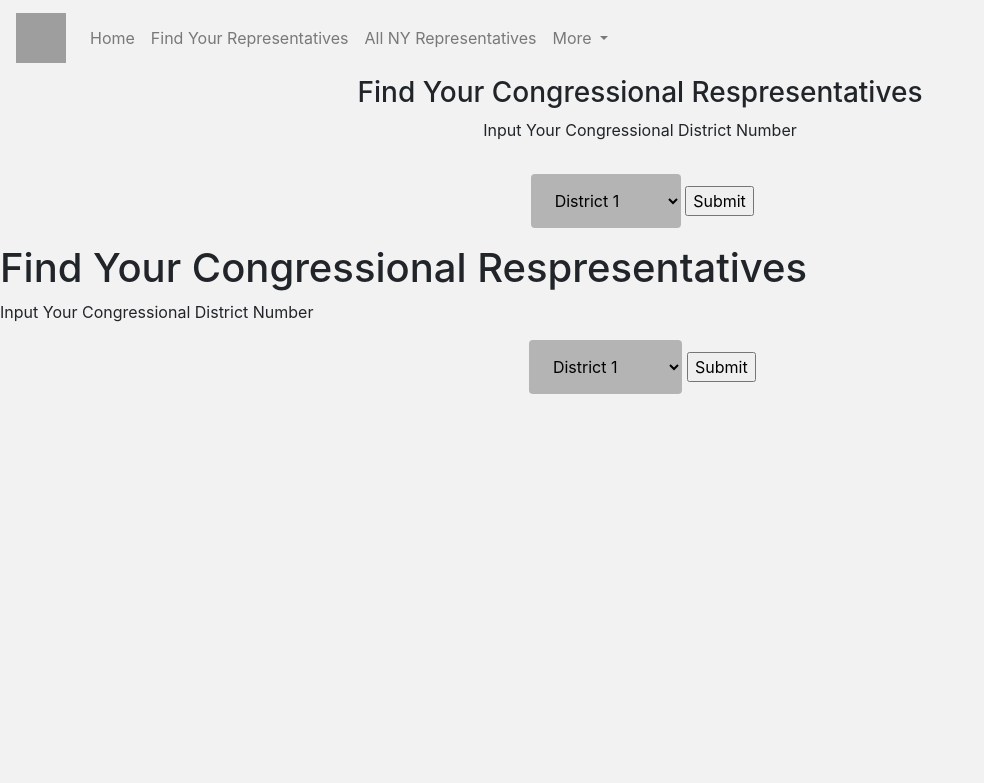
After one commit to nuzatc/final_proj, a Flask app: page /reps in a window 1280 px wide. The commit adds this page. Shown: the top 783 px of the page, without its empty margins (0-984 px from the left). Run offline with Flask 2, Linux system fonts and the light colour scheme; data that the repository does not hold is empty; some libraries are stand-ins or nearby versions; grey boxes are pictures that could not be loaded.

Commit message:
july 29 changes

```diff
--- a/app.py
+++ b/app.py
@@ -6,6 +6,7 @@ from flask import request
 from flask_pymongo import PyMongo
 import os
 import requests
+from datetime import datetime
 
 # from flask_pymongo import PyMongo
 # -- Initialization section --
@@ -25,8 +26,13 @@ mayor = mongo.db.mayor
 # INDEX
  # --- HOMEPAGE WITH A FORM TO SUBMIT A ZIPCODE
 @app.route('/')
-@app.route('/index')
-def index():
+
+@app.route('/home')
+def home():
+    return render_template('home.html')
+
+@app.route('/reps')
+def reps():
     #step1 connect to database
     hor1 = mongo.db.hor
     senate1 = mongo.db.senate
@@ -40,7 +46,7 @@ def index():
     print(govs)
 
     #step3 return render template
-    return render_template('index.html', hors = hors, senates = senates, govs = govs)
+    return render_template('reps.html', hors = hors, senates = senates, govs = govs)
 
 @app.route('/yourRepresentatives', methods = ["GET", "POST"])
 def yourRepresentatives():
@@ -55,7 +61,7 @@ def yourRepresentatives():
         senate1 = mongo.db.senate
         gov1 = mongo.db.gov
         #3 query mongo zipcodes that match user input
-        horss = list(hor1.find({"district": user_district}))[0]
+        horss = list(hor1.find({"district": int(user_district)}))[0]
         senatess = list(senate1.find({}))[0]
         senatesss = list(senate1.find({}))[1]
         govss = list(gov1.find({}))[0]
@@ -63,7 +69,7 @@ def yourRepresentatives():
         print(senatess)
         print(govss)
         #4 print mongo query
-        return render_template('yourRepresentatives.html', horss = horss, senatess = senatess, govss = govss, senatesss = senatesss)
+        return render_template('yourRepresentatives.html', horss = horss, senatess = senatess, govss = govss, senatesss = senatesss, time= datetime.now())
     else:
         return "hello hello"
 
@@ -74,17 +80,29 @@ def politicianPage(collection, politician):
         poli1 = mongo.db.hor
         poli = list(poli1.find({"name": politician}))[0]
         print(poli)
-        return render_template('SpecificRepresentative.html', poli = poli)
+        return render_template('SpecificRepresentative.html', poli = poli, time= datetime.now())
     elif collection == "senate":
         poli1 = mongo.db.senate
         poli = list(poli1.find({"name": politician}))[0]
         print(poli)
-        return render_template('SpecificRepresentative.html', poli = poli)
+        return render_template('SpecificRepresentative.html', poli = poli, time= datetime.now())
     elif collection == "gov":
         poli1 = mongo.db.gov
         poli = list(poli1.find({"name": politician}))[0]
         print(poli)
-        return render_template('SpecificRepresentative.html', poli = poli)
+        return render_template('SpecificRepresentative.html', poli = poli, time= datetime.now())
+
+@app.route('/AllRepresentatives')
+def AllRepresentatives():
+    hor1 = mongo.db.hor
+    senate1 = mongo.db.senate
+    gov1 = mongo.db.gov
+    hor2 = list(hor1.find({}).sort("district", 1))
+    senate2 = list(senate1.find({}))
+    gov2 = list(gov1.find({}))
+    print(hor2)
+    return render_template('AllRepresentatives.html', hor2 = hor2, senate2 = senate2, gov2 = gov2, hor1=hor1, senate1=senate1, gov1 = gov1, time= datetime.now())
+
 # CONNECT TO DB, ADD DATA
 # @app.route('/add')
 # def add():
@@ -92,14 +110,3 @@ def politicianPage(collection, politician):
 #     # insert new data
 #     # return a message to the user
 #     return ""
-
-
-
-
-@app.route('/yourgif', methods = ["GET", "POST"])
-def yourgif():
-    # need to store user import
-    user_data= request.form["gifchoice"]
-    print (user_data)
-    link = getImageUrlFrom(user_data)
-    return render_template('yourgif.html', link=link)
--- /dev/null
+++ b/static/css/specificrep.css
@@ -0,0 +1,3 @@
+body {
+    background-color: f2f2f2;
+}
--- a/static/css/style.css
+++ b/static/css/style.css
@@ -0,0 +1,3 @@
+body {
+    background-color: black;
+}
--- /dev/null
+++ b/templates/reps.html
@@ -0,0 +1,141 @@
+<html>
+    <head>
+        <title> Welcome! </title>
+        <link rel="stylesheet" type="text/css" href="static/css/style.css?q={{ time }}" />
+        <link rel="stylesheet" href="https://stackpath.bootstrapcdn.com/bootstrap/4.5.0/css/bootstrap.min.css" integrity="sha384-9aIt2nRpC12Uk9gS9baDl411NQApFmC26EwAOH8WgZl5MYYxFfc+NcPb1dKGj7Sk" crossorigin="anonymous">
+    </head>
+    <body>
+        <!--  NAVIGATION BAR-->
+        <nav class="navbar navbar-expand-lg navbar-light">
+            <a class = "navbar-brand" href="/home">
+                <img src="https://cdn3.iconfinder.com/data/icons/election-world-1/64/senate-congress-government-senator-political-512.png" width = "50" height = "50"
+                class="d-inline-block align-top" alt>
+            </a>
+                <div class="collapse navbar-collapse" id="navbarSupportedContent">
+            <ul class="navbar-nav mr-auto">
+            <li class="nav-item">
+                <a class="nav-link" href="/home"> Home <span class="sr-only">(current)</span></a>
+            </li>
+            <li class="nav-item">
+                <a class="nav-link" href="/reps">Find Your Representatives</a>
+            </li>
+            <li class="nav-item">
+                <a class="nav-link" href="/AllRepresentatives">All NY Representatives</a>
+            </li>
+            <li class="nav-item dropdown">
+                <a class="nav-link dropdown-toggle" href="#" id="navbarDropdown" role="button" data-toggle="dropdown" aria-haspopup="true" aria-expanded="false">
+                More
+                </a>
+                <div class="dropdown-menu" aria-labelledby="navbarDropdown">
+                <a class="dropdown-item" href="#">About Us</a>
+                <a class="dropdown-item" href="#">Contact Us</a>
+            </li>
+            </ul>
+        </div>
+        </nav>
+        <!-- -->
+        <div class="container-fluid">
+	<div class="row">
+		<div class="col-md-12">
+			<h3 class="text-center">
+				Find Your Congressional Respresentatives
+			</h3>
+		</div>
+	</div>
+	<div class="row">
+		<div class="col-md-12">
+			<p class="text-center">
+				Input Your Congressional District Number
+			</p>
+		</div>
+	</div>
+	<div class="row">
+		<div class="col-md-12">
+			<p class="text-center">
+				<form method= "post" action = "/yourRepresentatives"  align="center">
+            <label for="district"></label>
+            <select id="district" name="district">
+                <option value="1">District 1</option>
+                <option value="2">District 2</option>
+                <option value="3">District 3</option>
+                <option value="4">District 4</option>
+                <option value="5">District 5</option>
+                <option value="6">District 6</option>
+                <option value="7">District 7</option>
+                <option value="8">District 8</option>
+                <option value="9">District 9</option>
+                <option value="10">District 10</option>
+                <option value="11">District 11</option>
+                <option value="12">District 12</option>
+                <option value="13">District 13</option>
+                <option value="14">District 14</option>
+                <option value="15">District 15</option>
+                <option value="16">District 16</option>
+                <option value="17">District 17</option>
+                <option value="18">District 18</option>
+                <option value="19">District 19</option>
+                <option value="20">District 20</option>
+                <option value="21">District 21</option>
+                <option value="22">District 22</option>
+                <option value="23">District 23</option>
+                <option value="24">District 24</option>
+                <option value="25">District 25</option>
+                <option value="26">District 26</option>
+                <option value="27">District 27</option>
+            </select>
+            <input type="submit">
+            </form>
+			</p>
+		</div>
+	</div>
+</div>
+        <!-- -->
+        <h1> Find Your Congressional Respresentatives</h1>
+        <p> Input Your Congressional District Number</p>
+        <form method= "post" action = "/YourRepresentatives" align="center">
+            <label for="district"></label>
+            <select id="district" name="district">
+                <option value="1">District 1</option>
+                <option value="2">District 2</option>
+                <option value="3">District 3</option>
+                <option value="4">District 4</option>
+                <option value="5">District 5</option>
+                <option value="6">District 6</option>
+                <option value="7">District 7</option>
+                <option value="8">District 8</option>
+                <option value="9">District 9</option>
+                <option value="10">District 10</option>
+                <option value="11">District 11</option>
+                <option value="12">District 12</option>
+                <option value="13">District 13</option>
+                <option value="14">District 14</option>
+                <option value="15">District 15</option>
+                <option value="16">District 16</option>
+                <option value="17">District 17</option>
+                <option value="18">District 18</option>
+                <option value="19">District 19</option>
+                <option value="20">District 20</option>
+                <option value="21">District 21</option>
+                <option value="22">District 22</option>
+                <option value="23">District 23</option>
+                <option value="24">District 24</option>
+                <option value="25">District 25</option>
+                <option value="26">District 26</option>
+                <option value="27">District 27</option>
+            </select>
+            <input type="submit">
+            </form>
+    </body>
+    <style>
+        select {
+            width:12%;
+            padding: 16px 20px;
+            border: none;
+            border-radius: 4px;
+            background-color: #b4b4b4
+            }
+        body {
+            background-color: #f2f2f2
+        }
+    </style>
+</html>
```
Also changed, not shown: model.py (+37 -36 lines), templates/AllRepresentatives.html (added, +61 -0 lines), templates/SpecificRepresentative.html (+77 -14 lines), templates/home.html (added, +42 -0 lines), templates/index.html (deleted, +0 -14 lines), templates/yourRepresentatives.html (+125 -30 lines), static/css/reps.css (added), static/css/your_reps.css (added).
